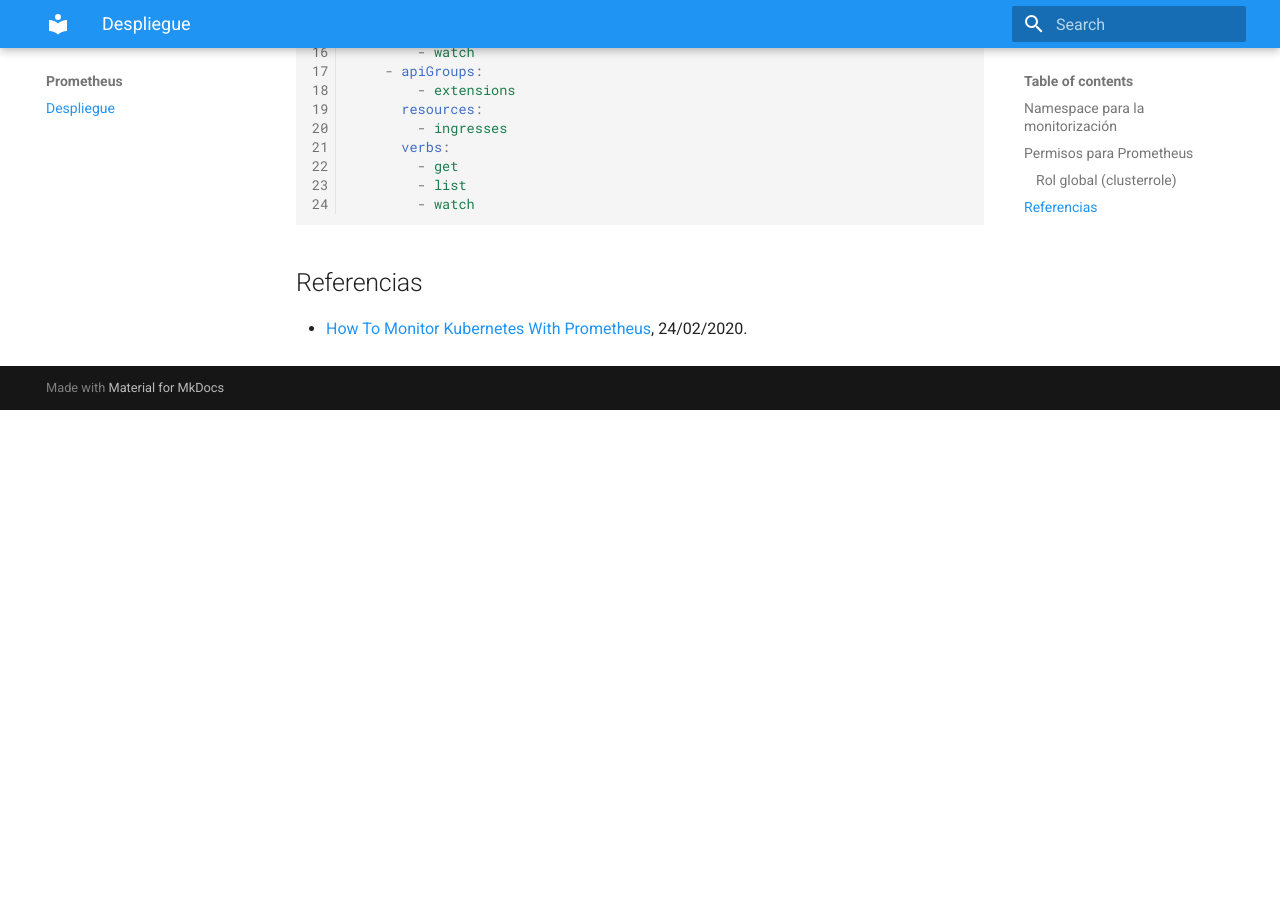
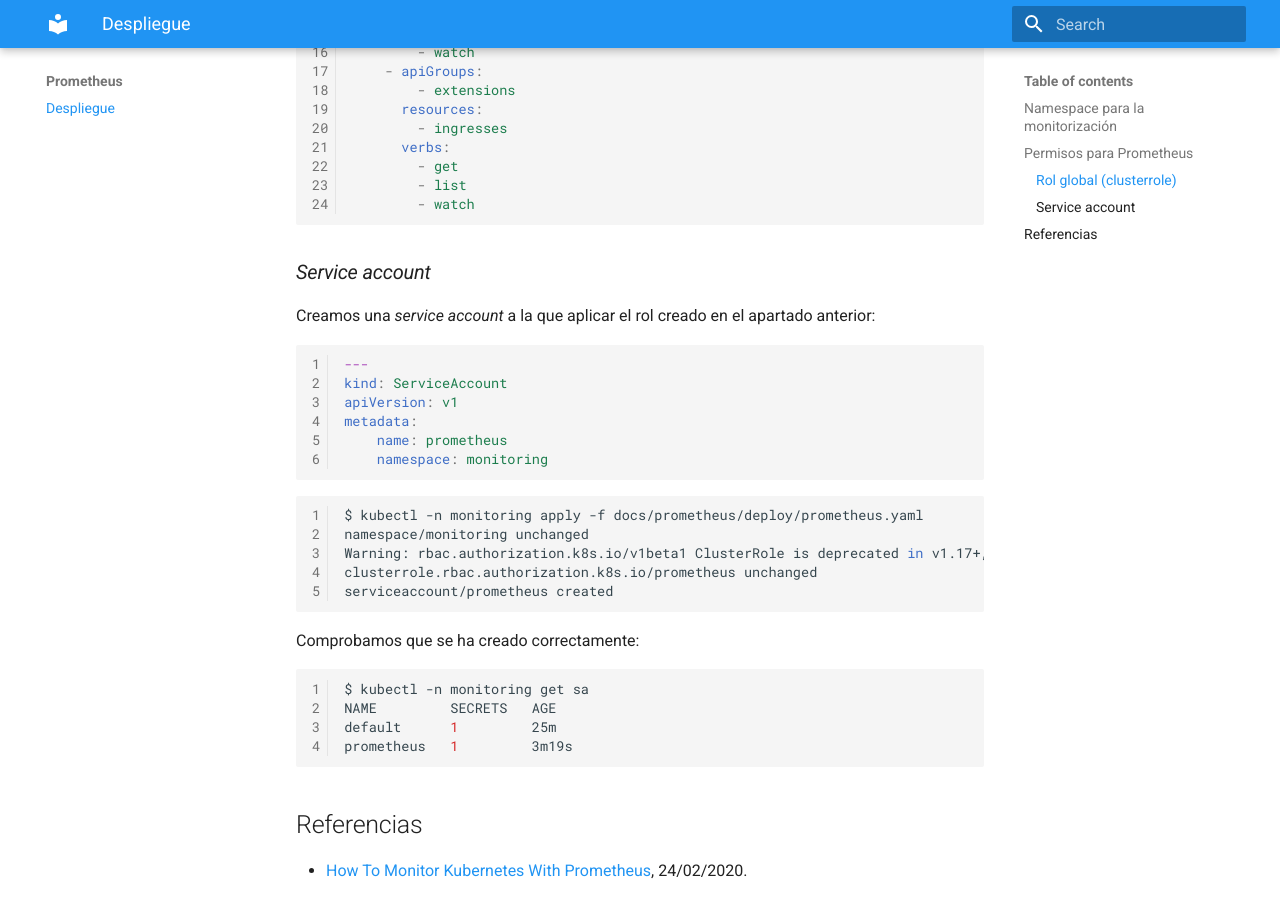
Before and after one commit to onthedock/k8s-devops, an MkDocs documentation site: the page built from docs/prometheus/prometheus.md, in a window 1280 px wide and 900 px high, scrolled down 1210 px. Built offline with MkDocs 1.6.1 and Material for MkDocs 9.7.7, drawn with Linux system fonts in a browser that asks for light colours; before the commit the page ends 1620 px from its top, so only the background shows below that.

Commit message:
Definición de la Service Account

````diff
--- a/docs/prometheus/deploy/prometheus.yaml
+++ b/docs/prometheus/deploy/prometheus.yaml
@@ -27,3 +27,9 @@ rules:
         - get
         - list
         - watch
+---
+kind: ServiceAccount
+apiVersion: v1
+metadata:
+    name: prometheus
+    namespace: monitoring
--- a/docs/prometheus/prometheus.md
+++ b/docs/prometheus/prometheus.md
@@ -56,6 +56,36 @@ rules:
         - watch
 ```
 
+### *Service account*
+
+Creamos una *service account* a la que aplicar el rol creado en el apartado anterior:
+
+```yaml
+---
+kind: ServiceAccount
+apiVersion: v1
+metadata:
+    name: prometheus
+    namespace: monitoring
+```
+
+```bash
+$ kubectl -n monitoring apply -f docs/prometheus/deploy/prometheus.yaml
+namespace/monitoring unchanged
+Warning: rbac.authorization.k8s.io/v1beta1 ClusterRole is deprecated in v1.17+, unavailable in v1.22+; use rbac.authorization.k8s.io/v1 ClusterRole
+clusterrole.rbac.authorization.k8s.io/prometheus unchanged
+serviceaccount/prometheus created
+```
+
+Comprobamos que se ha creado correctamente:
+
+```bash
+$ kubectl -n monitoring get sa
+NAME         SECRETS   AGE
+default      1         25m
+prometheus   1         3m19s
+```
+
 ## Referencias
 
 - [How To Monitor Kubernetes With Prometheus](https://phoenixnap.com/kb/prometheus-kubernetes-monitoring), 24/02/2020.
````
